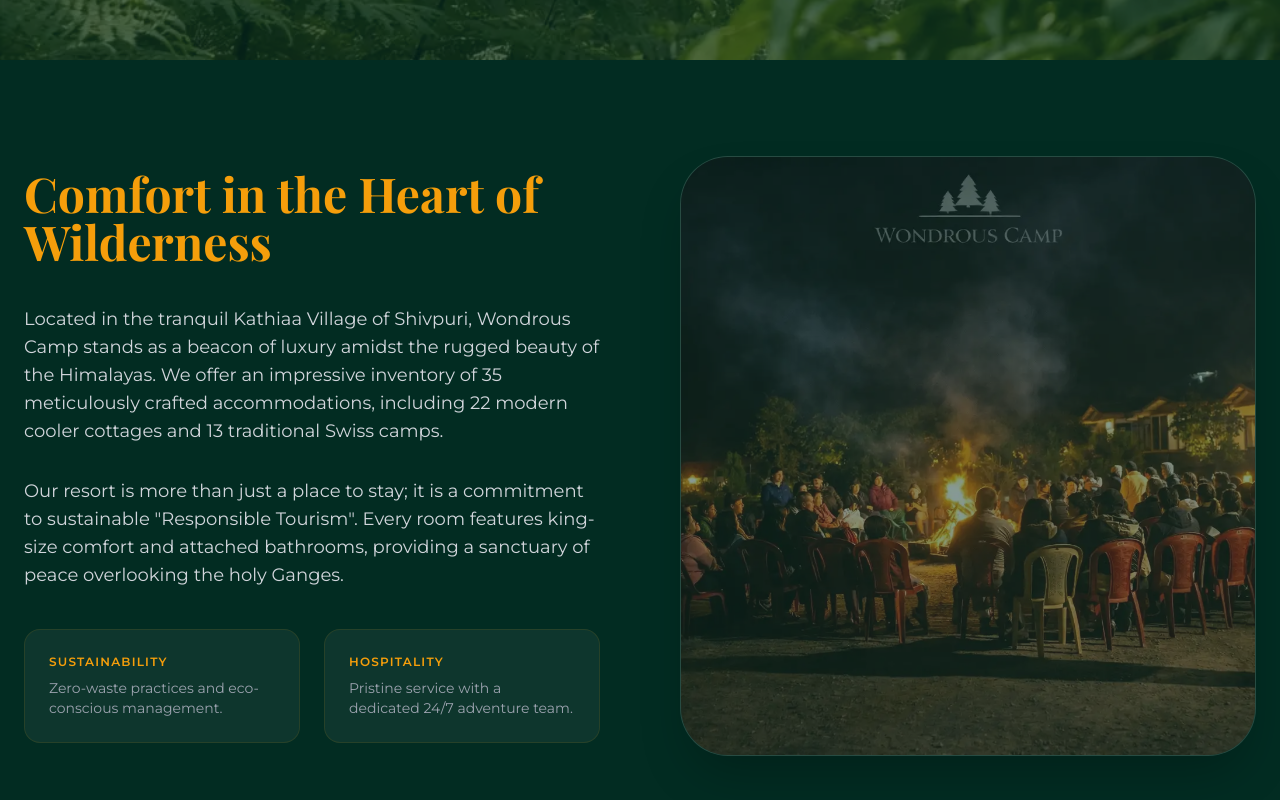
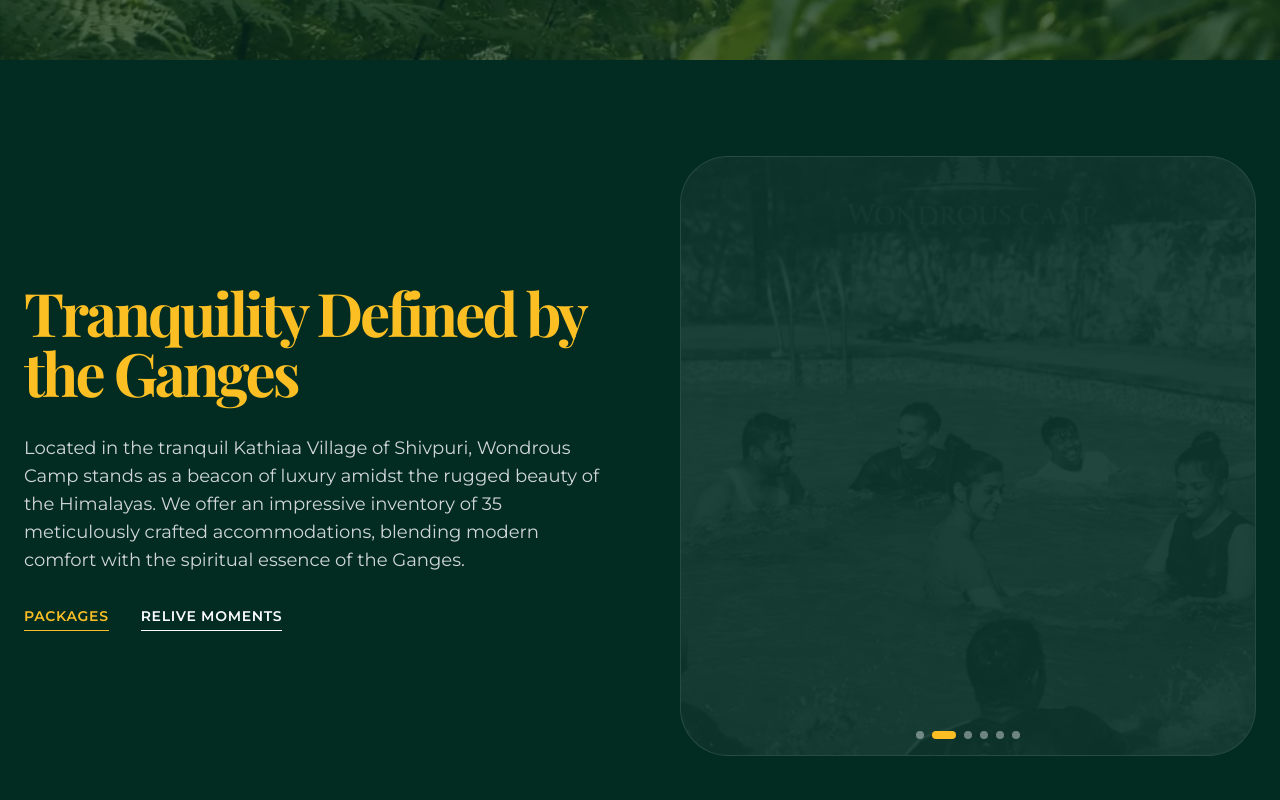
Before and after one commit to aman-19-12/wondrouscamp, a React (Vite) app: page / in a window 1280 px wide. Shown: the part 740-1540 px from the top of the page. Built offline with nearby package versions, Linux system fonts and the light colour scheme; the HTML template or start-up script is replaced by a standard one.

Commit message:
fix: normalize line endings, silence CRLF warnings

```diff
--- a/src/pages/Home.jsx
+++ b/src/pages/Home.jsx
@@ -1,12 +1,28 @@
-import React from 'react';
-import { motion } from 'framer-motion';
+import React, { useState, useEffect } from 'react';
+import { motion, AnimatePresence } from 'framer-motion';
 // Proper Vite imports so images are bundled correctly at build time
 const heroImg = new URL('./assets/1.webp', import.meta.url).href;
-const resortImg = new URL('./assets/44.webp', import.meta.url).href;
 const teamImg = new URL('./assets/25.webp', import.meta.url).href;
 // Asset helper for Signature Experiences
 const getAsset = (id) => new URL(`./assets/${id}.webp`, import.meta.url).href;
+
+// Slideshow images for About section
+const slideImages = [3, 8, 22, 44, 26, 33].map(id => ({
+  id,
+  url: new URL(`./assets/${id}.webp`, import.meta.url).href
+}));
+
 const Home = () => {
+  // About slideshow state
+  const [currentSlide, setCurrentSlide] = useState(0);
+
+  useEffect(() => {
+    const timer = setInterval(() => {
+      setCurrentSlide((prev) => (prev + 1) % slideImages.length);
+    }, 4000);
+    return () => clearInterval(timer);
+  }, []);
+
   const amenities = [
     { name: "24 Hrs Customer Care", i: "📞" },
     { name: "Pick Up & Drop", i: "🚗" },
@@ -39,33 +55,51 @@ const Home = () => {
           <a href="#/about" className="bg-amber-500 text-white px-8 md:px-10 py-3 md:py-4 rounded-full font-bold hover:scale-105 transition-transform inline-block text-sm md:text-base">DISCOVER MORE</a>
         </div>
       </section>
-      {/* About Section */}
+      {/* About Section — Auto Slideshow */}
       <section id="about" className="py-16 md:py-24 px-4 md:px-6 max-w-7xl mx-auto">
         <div className="grid grid-cols-1 lg:grid-cols-2 gap-10 md:gap-20 items-center">
           <div>
-            <h2 className="text-3xl sm:text-4xl md:text-5xl font-playfair font-bold text-amber-500 mb-6 md:mb-10 leading-tight">Comfort in the Heart of Wilderness</h2>
-            <p className="text-gray-300 text-base md:text-lg leading-relaxed mb-6 md:mb-8">
-              Located in the tranquil Kathiaa Village of Shivpuri, Wondrous Camp stands as a beacon of luxury amidst the rugged beauty of the Himalayas.
-              We offer an impressive inventory of 35 meticulously crafted accommodations, including 22 modern cooler cottages and 13 traditional Swiss camps.
+            <h2 className="text-3xl sm:text-4xl md:text-5xl lg:text-6xl font-playfair font-bold text-amber-400 mb-6 md:mb-8 leading-tight tracking-tighter">
+              Tranquility Defined by the Ganges
+            </h2>
+            <p className="text-gray-300 text-base md:text-lg leading-relaxed mb-6 md:mb-8 font-light">
+              Located in the tranquil Kathiaa Village of Shivpuri, Wondrous Camp stands as a beacon of luxury amidst the rugged beauty of the Himalayas. We offer an impressive inventory of 35 meticulously crafted accommodations, blending modern comfort with the spiritual essence of the Ganges.
             </p>
-            <p className="text-gray-300 text-base md:text-lg leading-relaxed mb-8 md:mb-10">
-              Our resort is more than just a place to stay; it is a commitment to sustainable "Responsible Tourism".
-              Every room features king-size comfort and attached bathrooms, providing a sanctuary of peace overlooking the holy Ganges.
-            </p>
-            <div className="grid grid-cols-2 gap-4 md:gap-6">
-              <div className="bg-white/5 p-4 md:p-6 rounded-2xl border border-amber-500/10">
-                <h4 className="text-amber-500 font-bold mb-2 uppercase text-xs tracking-widest">Sustainability</h4>
-                <p className="text-xs md:text-sm text-gray-400">Zero-waste practices and eco-conscious management.</p>
-              </div>
-              <div className="bg-white/5 p-4 md:p-6 rounded-2xl border border-amber-500/10">
-                <h4 className="text-amber-500 font-bold mb-2 uppercase text-xs tracking-widest">Hospitality</h4>
-                <p className="text-xs md:text-sm text-gray-400">Pristine service with a dedicated 24/7 adventure team.</p>
-              </div>
+            <div className="flex gap-6 md:gap-8">
+              <a href="#/packages" className="text-amber-400 font-bold border-b border-amber-400 pb-1 tracking-wider uppercase text-xs md:text-sm">Packages</a>
+              <a href="#/gallery" className="text-white font-bold border-b border-white pb-1 tracking-wider uppercase text-xs md:text-sm">Relive Moments</a>
             </div>
           </div>
-          <div className="h-[300px] md:h-[500px] lg:h-[600px] bg-white/5 rounded-2xl md:rounded-[3rem] border border-white/10 overflow-hidden shadow-2xl">
-            <img src={resortImg} className="w-full h-full object-cover opacity-50" alt="Resort" />
-          </div>
+
+          {/* Glow Slideshow */}
+          <motion.div
+            className="h-[300px] md:h-[500px] lg:h-[600px] bg-white/5 rounded-2xl md:rounded-[3rem] border border-white/10 overflow-hidden relative cursor-pointer group"
+            whileHover={{
+              boxShadow: "0px 0px 60px 20px rgba(212, 175, 55, 0.7)",
+              transition: { duration: 0.3 }
+            }}
+          >
+            <AnimatePresence initial={false} mode="wait">
+              <motion.img
+                key={currentSlide}
+                src={slideImages[currentSlide].url}
+                alt={`Shivpuri Moment ${slideImages[currentSlide].id}`}
+                initial={{ opacity: 0, scale: 1.1 }}
+                animate={{ opacity: 1, scale: 1, transition: { duration: 1.2, ease: "easeInOut" } }}
+                exit={{ opacity: 0, transition: { duration: 1.2, ease: "easeInOut" } }}
+                className="absolute inset-0 w-full h-full object-cover transition-all duration-500 grayscale group-hover:grayscale-0 brightness-[1.1]"
+              />
+            </AnimatePresence>
+            <div className="absolute bottom-4 left-1/2 -translate-x-1/2 flex gap-2 z-10">
+              {slideImages.map((_, i) => (
+                <button
+                  key={i}
+                  onClick={() => setCurrentSlide(i)}
+                  className={`w-2 h-2 rounded-full transition-all duration-300 ${i === currentSlide ? 'bg-amber-400 w-6' : 'bg-white/40'}`}
+                />
+              ))}
+            </div>
+          </motion.div>
         </div>
       </section>
       {/* Services & Amenities Section */}
```
